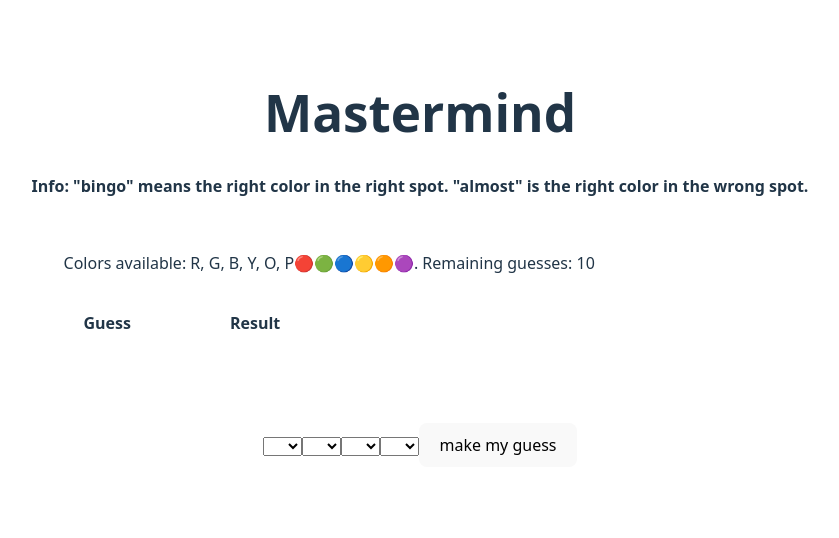
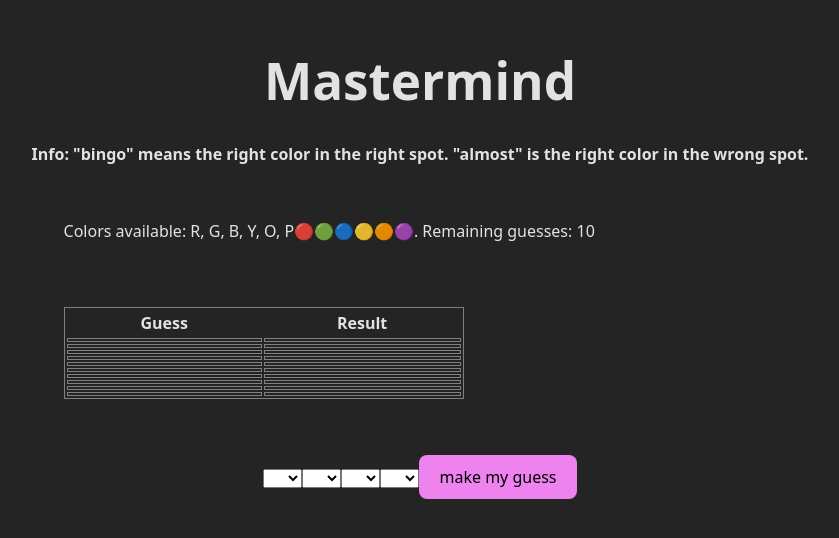
Before and after one commit to jarther/mastermind, a React (Vite) app: page / in a window 1280 px wide. Shown: the part 142-680 px from the top of the page, without its empty margins (220-1059 px from the left). Built offline with nearby package versions, Linux system fonts and the light colour scheme.

Commit message:
hide entire input on game over

```diff
--- a/src/App.tsx
+++ b/src/App.tsx
@@ -82,7 +82,9 @@
       </div>
       <GuessDisplay guesses={guesses} results={results} />
       <br />
-      <UserInput gameStatus={gameStatus} clickHandler={handleClick} nextGuessHandler={updateNextGuess}/>
+      <div hidden={gameStatus != "during"}>
+        <UserInput clickHandler={handleClick} nextGuessHandler={updateNextGuess}/>
+      </div>
     </>
   )
 }
--- a/src/components/GuessDisplay.tsx
+++ b/src/components/GuessDisplay.tsx
@@ -47,6 +47,7 @@
     const { guesses, results } = props;
     const listItems = guesses.map(guess => <li key={guess}>{guess}</li>); //could use this to render dots
     return (
+        <div className="card">
             <table className="guessDisplay">
                 <thead>
                     <tr>
@@ -66,6 +67,7 @@
                     <BuildRow guess={guesses[9]} result={results[9]} />
                 </tbody>
             </table>
+        </div>
     )
 }
 
--- a/src/components/UserInput.tsx
+++ b/src/components/UserInput.tsx
@@ -23,7 +23,6 @@
 }
 
 export interface UserInputProps {
-    gameStatus: string;
     clickHandler: any;
     nextGuessHandler: any;
 }
@@ -32,7 +31,7 @@
 // (no state at all option) : empty selector is the default, on change it updates next guess, on submit it clears the selectors
 // (state here): on button click, it submits the state of the selectors together
 export function UserInput(props: UserInputProps) {
-    const { gameStatus, clickHandler, nextGuessHandler } = props;
+    const { clickHandler, nextGuessHandler } = props;
 
     return (
         <div className="UserInput">
@@ -40,7 +39,7 @@
             <ColorSelector id={1} nextGuessHandler={nextGuessHandler}/>
             <ColorSelector id={2} nextGuessHandler={nextGuessHandler}/>
             <ColorSelector id={3} nextGuessHandler={nextGuessHandler}/>
-            <button hidden={gameStatus != "during"} onClick={(e) => clickHandler()}>make my guess</button>
+            <button onClick={(e) => clickHandler()}>make my guess</button>
         </div>
     );
 }
--- a/src/index.css
+++ b/src/index.css
@@ -55,21 +55,8 @@
   outline: 4px auto -webkit-focus-ring-color;
 }
 
-@media (prefers-color-scheme: light) {
-  :root {
-    color: #213547;
-    background-color: #ffffff;
-  }
-  a:hover {
-    color: #747bff;
-  }
-  button {
-    background-color: #f9f9f9;
-  }
-}
-
 table, td {
   align-content: center;
-  border: 1px solid white;
-  width: 300px;
+  border: 1px solid gray;
+  width: 400px;
 }
```
Lines whose indentation alone changed are shown as unchanged.
